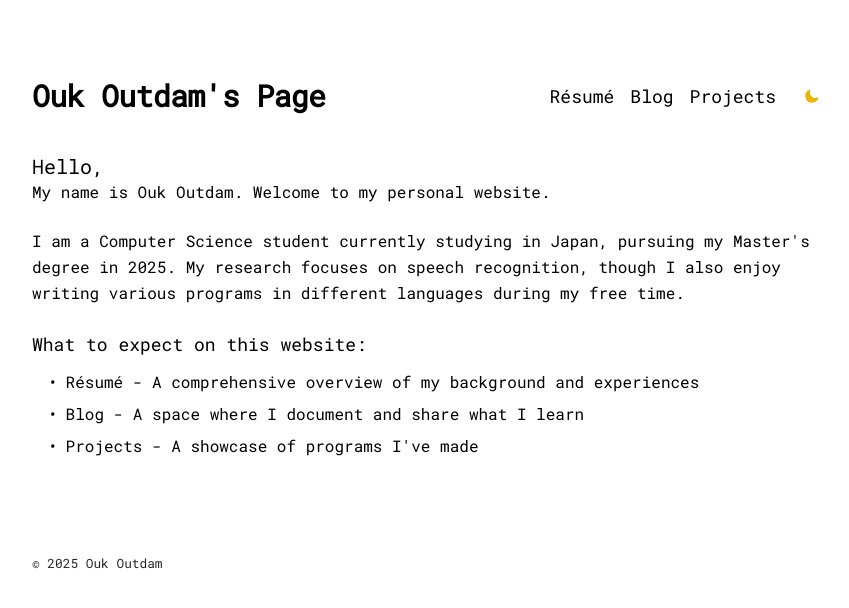
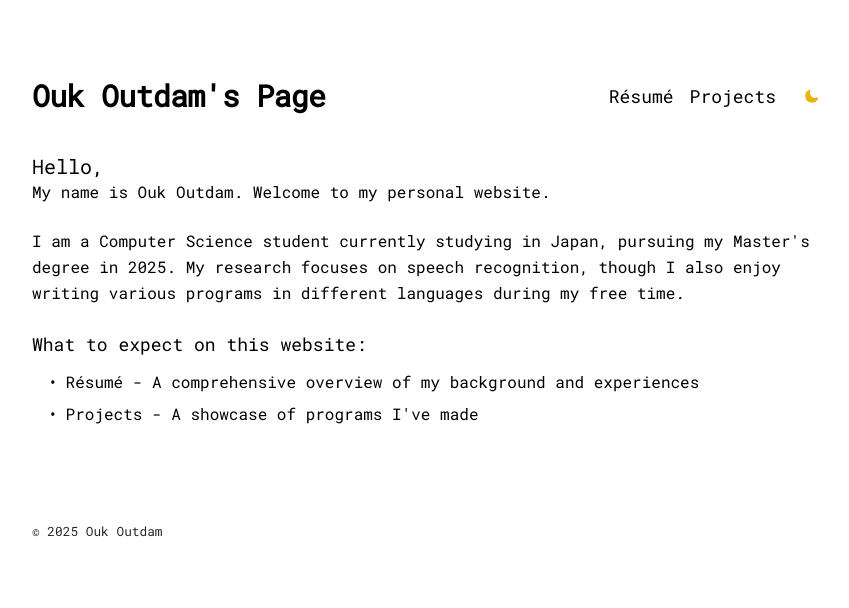
Before and after one commit to oukoutdam/personal-homepage, a Next.js app: page / in a window 1280 px wide. Shown: the top 608 px of the page, without its empty margins (208-1057 px from the left). Built offline with nearby package versions, Linux system fonts and the light colour scheme.

Commit message:
Hide Blog For Now

```diff
--- a/src/app/components/nav.tsx
+++ b/src/app/components/nav.tsx
@@ -5,7 +5,7 @@ import { JSX, useEffect, useState } from 'react';
 
 const navItems = {
   '/resume': { name: 'Résumé' },
-  '/blog': { name: 'Blog' },
+  // '/blog': { name: 'Blog' },
   '/projects': { name: 'Projects' },
 };
 
--- a/src/app/page.tsx
+++ b/src/app/page.tsx
@@ -21,13 +21,13 @@ export default function Page() {
               overview of my background and experiences
             </span>
           </li>
-          <li className='flex items-start'>
+          {/* <li className='flex items-start'>
             <span className='mr-2'>•</span>
             <span>
               <strong className='font-medium'>Blog</strong> - A space where I
               document and share what I learn
             </span>
-          </li>
+          </li> */}
           <li className='flex items-start'>
             <span className='mr-2'>•</span>
             <span>
```
